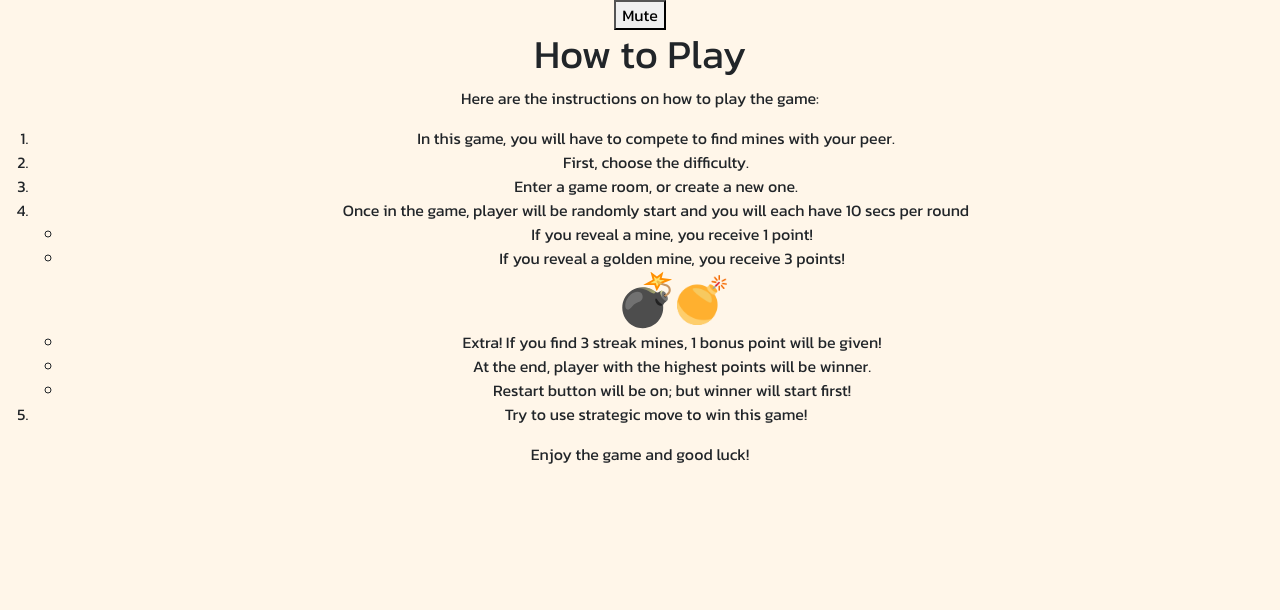
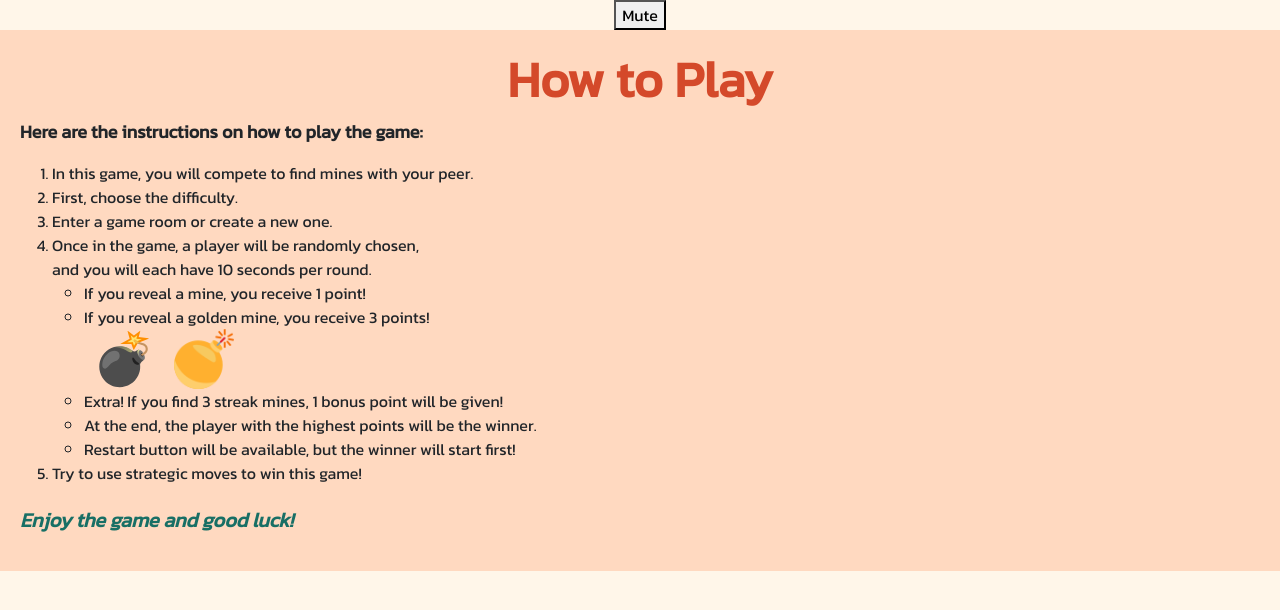
Before and after one commit to Win-TS/netcentric-findMyMines, a React (Create React App) app in the folder frontend/: page /howtoplay in a window 1280 px wide. Shown: the top 610 px of the page. Built offline with nearby package versions, Linux system fonts and the light colour scheme; no server answers.

Commit message:
instruction css

```diff
--- a/frontend/src/App.css
+++ b/frontend/src/App.css
@@ -2,7 +2,7 @@
 
 .App {
   text-align: center;
-  cursor: url(./assets/cursor-fill.svg), auto
+  cursor: url(./assets/cursor-fill.svg), auto;
 }
 
 .App-logo {
@@ -133,7 +133,7 @@
   flex-direction: column;
   justify-content: center;
   align-items: center;
-  background-color: #1F1D36;
+  background-color: #1f1d36;
   width: 100%;
   height: 100%;
 }
@@ -156,7 +156,7 @@
   padding: 10px; /* Adjust as needed to add space around the button */
   cursor: pointer; /* Add a cursor style to indicate it's clickable */
   border: none;
-  background-color: #1F1D36;
+  background-color: #1f1d36;
 }
 
 /* If you want to change the button color */
@@ -271,7 +271,7 @@
   border: 1px solid #ccc; /* Optional: Add a border to visualize the container */
   border-radius: 5px; /* Optional: Add rounded corners */
   padding: 5px; /* Optional: Add padding for spacing */
-  background-color: #FFD2D7;
+  background-color: #ffd2d7;
   margin-top: 5px;
 }
 
@@ -312,7 +312,7 @@
 }
 
 .arrow-night {
-  display:block;
+  display: block;
 }
 
 .player-box {
@@ -982,3 +982,45 @@ html {
   border: 2px solid #ffd9c0; /* Green */
   padding: 2px 5px;
 }
+
+/* how to play */
+.how-to-play {
+  font-size: 50px;
+  color: #d4492a;
+  font-family: "Kanit", sans-serif;
+  font-weight: bold;
+  text-align: center;
+}
+.how-to-play-container {
+  font-family: "Kanit", sans-serif;
+  width: 100%;
+  padding: 20px;
+  background-color: #ffd9c0;
+  box-sizing: border-box;
+  text-align: left;
+}
+
+.instructions-text {
+  font-size: 18px;
+  font-weight: bold;
+}
+
+.mine-images {
+  display: flex;
+  align-items: center;
+}
+
+.bomb-image,
+.golden-bomb-image {
+  margin: 0 10px;
+  width: 60px;
+  height: 60px;
+}
+
+.good-luck-text {
+  color: #186f65;
+  margin-top: 20px;
+  font-size: 20px;
+  font-style: italic;
+  font-weight: bold;
+}
--- a/frontend/src/pages/HowToPlay.js
+++ b/frontend/src/pages/HowToPlay.js
@@ -3,33 +3,43 @@ import goldenBombImg from "../assets/goldenBomb.png";
 
 const HowToPlay = () => {
   return (
-    <div className="howtoplay-container">
-      <h1>How to Play</h1>
-      <p>Here are the instructions on how to play the game:</p>
+    <div className="how-to-play-container">
+      <h1 className="how-to-play">How to Play</h1>
+      <p className="instructions-text">
+        Here are the instructions on how to play the game:
+      </p>
       <ol>
+        <li>In this game, you will compete to find mines with your peer.</li>
+        <li>First, choose the difficulty.</li>
+        <li>Enter a game room or create a new one.</li>
         <li>
-          In this game, you will have to compete to find mines with your peer.
-        </li>
-        <li>First, choose the difficulty.</li>
-        <li>Enter a game room, or create a new one.</li>
-        <li>
-          Once in the game, player will be randomly start and you will each have
-          10 secs per round
+          Once in the game, a player will be randomly chosen,
+          <br /> and you will each have 10 seconds per round.
         </li>
         <ul>
           <li>If you reveal a mine, you receive 1 point!</li>
           <li>If you reveal a golden mine, you receive 3 points!</li>
-          <img src={bombImg} width="60px" height="60px" />
-          <img src={goldenBombImg} width="50px" height="50px" />
+          <div className="mine-images">
+            <img src={bombImg} alt="Bomb" className="bomb-image" />
+            <img
+              src={goldenBombImg}
+              alt="Golden Bomb"
+              className="golden-bomb-image"
+            />
+          </div>
           <li>
             Extra! If you find 3 streak mines, 1 bonus point will be given!
           </li>
-          <li>At the end, player with the highest points will be winner.</li>
-          <li>Restart button will be on; but winner will start first!</li>
+          <li>
+            At the end, the player with the highest points will be the winner.
+          </li>
+          <li>
+            Restart button will be available, but the winner will start first!
+          </li>
         </ul>
-        <li>Try to use strategic move to win this game!</li>
+        <li>Try to use strategic moves to win this game!</li>
       </ol>
-      <p>Enjoy the game and good luck!</p>
+      <p className="good-luck-text">Enjoy the game and good luck!</p>
     </div>
   );
 };
```
